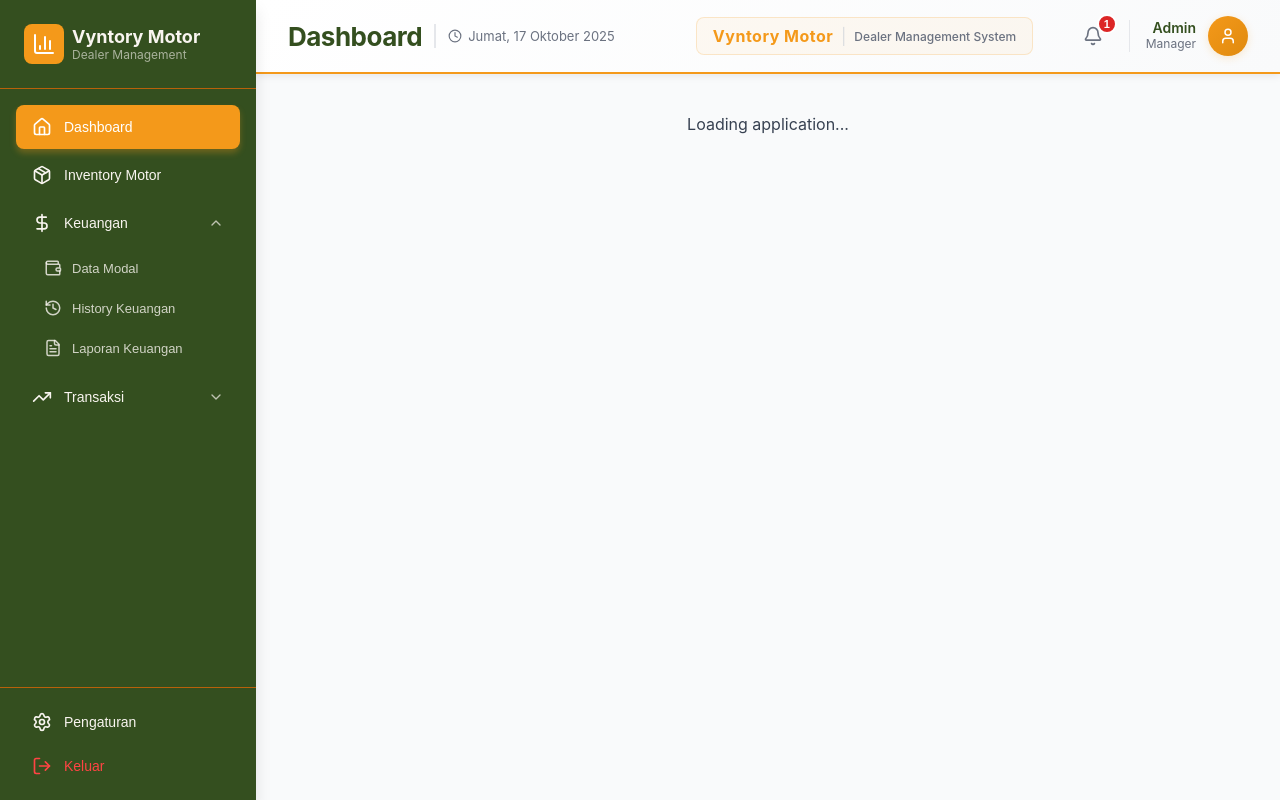
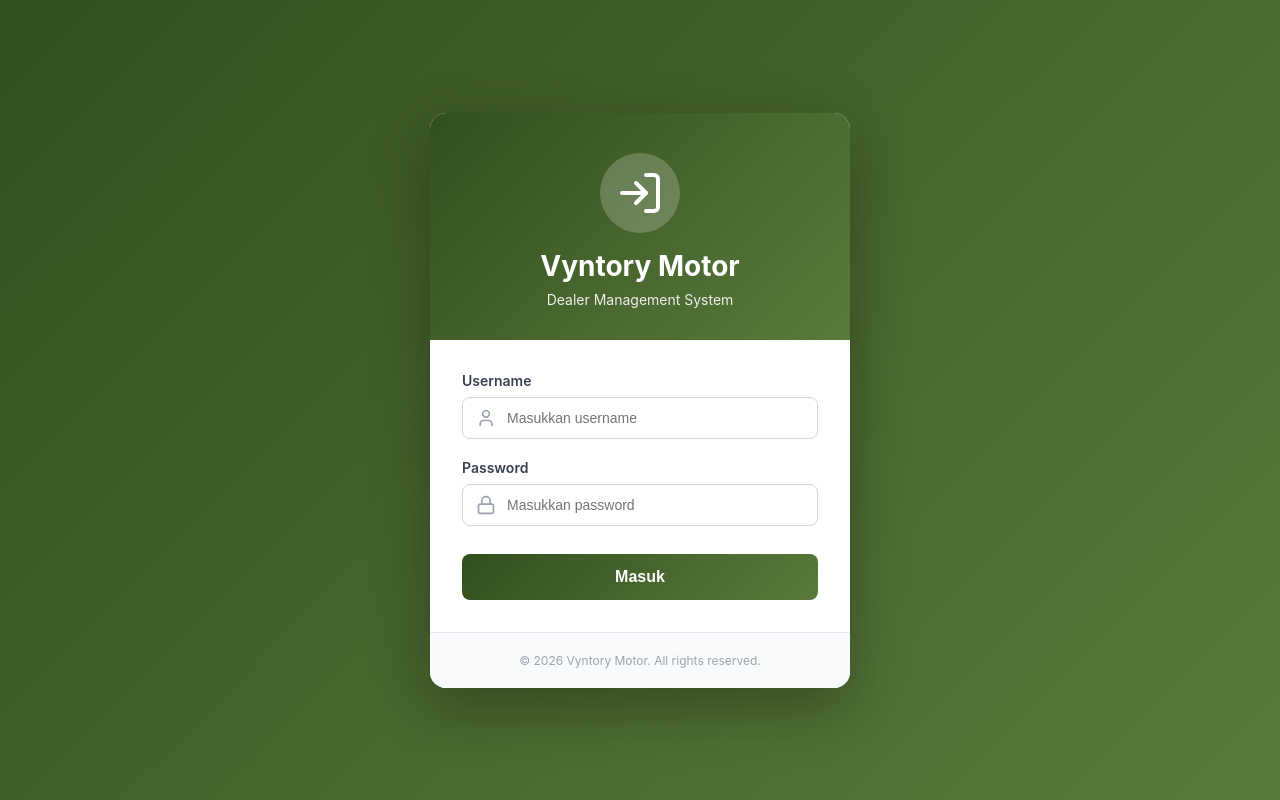
Before and after one commit to fadliEv/vyntory-motor, a React (Vite) app in the folder frontend/: page / in a window 1280 px wide. Built offline with nearby package versions, Linux system fonts and the light colour scheme.

Commit message:
add login page and auth

```diff
--- a/frontend/src/App.jsx
+++ b/frontend/src/App.jsx
@@ -9,12 +9,16 @@ import DataModal from './components/DataModal';
 import HistoryKeuangan from './components/HistoryKeuangan';
 import TransactionCreate from './components/TransactionCreate';
 import TransactionHistory from './components/TransactionHistory';
+import Login from './components/Login';
 
 
 function App() {
   const [currentPage, setCurrentPage] = useState('dashboard');
   const [wailsReady, setWailsReady] = useState(false);
   const [sidebarOpen, setSidebarOpen] = useState(true);
+  const [isAuthenticated, setIsAuthenticated] = useState(false);
+  const [user, setUser] = useState(null);
+  const [authChecked, setAuthChecked] = useState(false);
 
   useEffect(() => {
     // Wait for Wails runtime to be ready
@@ -26,7 +30,30 @@ function App() {
       }
     };
     checkWails();
+
+    // Check authentication from localStorage
+    const sessionToken = localStorage.getItem('sessionToken');
+    const storedUser = localStorage.getItem('user');
+
+    if (sessionToken && storedUser) {
+      try {
+        const parsedUser = JSON.parse(storedUser);
+        setUser(parsedUser);
+        setIsAuthenticated(true);
+      } catch (error) {
+        console.error('Failed to parse user data:', error);
+        localStorage.removeItem('sessionToken');
+        localStorage.removeItem('user');
+      }
+    }
+
+    setAuthChecked(true);
   }, []);
+
+  const handleLoginSuccess = (userData) => {
+    setUser(userData);
+    setIsAuthenticated(true);
+  };
 
   const renderPage = () => {
     if (!wailsReady) {
@@ -57,6 +84,28 @@ function App() {
     }
   };
 
+  // Show loading while checking auth
+  if (!authChecked) {
+    return (
+      <div style={{
+        display: 'flex',
+        alignItems: 'center',
+        justifyContent: 'center',
+        height: '100vh',
+        background: 'linear-gradient(135deg, #344F1F 0%, #5a7a3c 100%)',
+        color: '#ffffff'
+      }}>
+        <p>Loading...</p>
+      </div>
+    );
+  }
+
+  // Show login page if not authenticated
+  if (!isAuthenticated) {
+    return <Login onLoginSuccess={handleLoginSuccess} />;
+  }
+
+  // Show main app if authenticated
   return (
     <div className="app-container">
       <Sidebar
--- /dev/null
+++ b/frontend/src/components/Login.css
@@ -0,0 +1,151 @@
+.login-container {
+    min-height: 100vh;
+    display: flex;
+    align-items: center;
+    justify-content: center;
+    background: linear-gradient(135deg, #344F1F 0%, #5a7a3c 100%);
+    padding: 20px;
+}
+
+.login-box {
+    width: 100%;
+    max-width: 420px;
+    background: #ffffff;
+    border-radius: 16px;
+    box-shadow: 0 20px 60px rgba(0, 0, 0, 0.3);
+    overflow: hidden;
+}
+
+.login-header {
+    padding: 40px 32px 32px;
+    text-align: center;
+    background: linear-gradient(135deg, #344F1F 0%, #5a7a3c 100%);
+    color: #ffffff;
+}
+
+.login-logo {
+    display: inline-flex;
+    align-items: center;
+    justify-content: center;
+    width: 80px;
+    height: 80px;
+    background: rgba(255, 255, 255, 0.2);
+    border-radius: 50%;
+    margin-bottom: 16px;
+}
+
+.login-header h1 {
+    font-size: 28px;
+    font-weight: 700;
+    margin: 0 0 8px 0;
+}
+
+.login-header p {
+    font-size: 14px;
+    opacity: 0.9;
+    margin: 0;
+}
+
+.login-form {
+    padding: 32px;
+}
+
+.login-error {
+    display: flex;
+    align-items: center;
+    gap: 8px;
+    padding: 12px 16px;
+    background-color: #fef2f2;
+    border: 1px solid #fecaca;
+    border-radius: 8px;
+    color: #dc2626;
+    font-size: 14px;
+    margin-bottom: 24px;
+}
+
+.login-form-group {
+    margin-bottom: 20px;
+}
+
+.login-form-group label {
+    display: block;
+    font-size: 14px;
+    font-weight: 600;
+    color: #374151;
+    margin-bottom: 8px;
+}
+
+.login-input-wrapper {
+    position: relative;
+    display: flex;
+    align-items: center;
+}
+
+.login-input-wrapper svg {
+    position: absolute;
+    left: 14px;
+    color: #9ca3af;
+    pointer-events: none;
+}
+
+.login-input-wrapper input {
+    width: 100%;
+    padding: 12px 12px 12px 44px;
+    border: 1px solid #d1d5db;
+    border-radius: 8px;
+    font-size: 14px;
+    color: #374151;
+    transition: all 0.2s ease;
+}
+
+.login-input-wrapper input:focus {
+    outline: none;
+    border-color: #344F1F;
+    box-shadow: 0 0 0 3px rgba(52, 79, 31, 0.1);
+}
+
+.login-input-wrapper input:disabled {
+    background-color: #f9fafb;
+    cursor: not-allowed;
+}
+
+.login-btn {
+    width: 100%;
+    padding: 14px;
+    background: linear-gradient(135deg, #344F1F 0%, #5a7a3c 100%);
+    color: #ffffff;
+    border: none;
+    border-radius: 8px;
+    font-size: 16px;
+    font-weight: 600;
+    cursor: pointer;
+    transition: all 0.3s ease;
+    margin-top: 8px;
+}
+
+.login-btn:hover:not(:disabled) {
+    transform: translateY(-2px);
+    box-shadow: 0 8px 16px rgba(52, 79, 31, 0.3);
+}
+
+.login-btn:active:not(:disabled) {
+    transform: translateY(0);
+}
+
+.login-btn:disabled {
+    opacity: 0.6;
+    cursor: not-allowed;
+}
+
+.login-footer {
+    padding: 20px 32px;
+    background-color: #f9fafb;
+    text-align: center;
+    border-top: 1px solid #e5e7eb;
+}
+
+.login-footer p {
+    font-size: 12px;
+    color: #9ca3af;
+    margin: 0;
+}
--- /dev/null
+++ b/frontend/src/components/Login.jsx
@@ -0,0 +1,115 @@
+import React, { useState } from 'react';
+import { LogIn, User, Lock, AlertCircle } from 'lucide-react';
+import './Login.css';
+
+export default function Login({ onLoginSuccess }) {
+    const [username, setUsername] = useState('');
+    const [password, setPassword] = useState('');
+    const [error, setError] = useState('');
+    const [loading, setLoading] = useState(false);
+
+    const handleSubmit = async (e) => {
+        e.preventDefault();
+        setError('');
+
+        if (!username || !password) {
+            setError('Username dan password harus diisi');
+            return;
+        }
+
+        setLoading(true);
+
+        try {
+            // Simulate login - replace with actual API call
+            // const response = await Login(username, password);
+
+            // For now, accept any credentials and create mock session
+            const mockUser = {
+                id: 'USR-1',
+                username: username,
+                fullName: 'Demo User',
+                role: 'owner',
+                email: 'demo@example.com'
+            };
+
+            const mockSessionToken = 'mock-session-' + Date.now();
+
+            // Save to localStorage
+            localStorage.setItem('sessionToken', mockSessionToken);
+            localStorage.setItem('user', JSON.stringify(mockUser));
+
+            // Call success callback
+            onLoginSuccess(mockUser);
+
+        } catch (err) {
+            setError('Login gagal. Silakan coba lagi.');
+        } finally {
+            setLoading(false);
+        }
+    };
+
+    return (
+        <div className="login-container">
+            <div className="login-box">
+                <div className="login-header">
+                    <div className="login-logo">
+                        <LogIn size={48} />
+                    </div>
+                    <h1>Vyntory Motor</h1>
+                    <p>Dealer Management System</p>
+                </div>
+
+                <form onSubmit={handleSubmit} className="login-form">
+                    {error && (
+                        <div className="login-error">
+                            <AlertCircle size={16} />
+                            <span>{error}</span>
+                        </div>
+                    )}
+
+                    <div className="login-form-group">
+                        <label htmlFor="username">Username</label>
+                        <div className="login-input-wrapper">
+                            <User size={20} />
+                            <input
+                                id="username"
+                                type="text"
+                                value={username}
+                                onChange={(e) => setUsername(e.target.value)}
+                                placeholder="Masukkan username"
+                                disabled={loading}
+                            />
+                        </div>
+                    </div>
+
+                    <div className="login-form-group">
+                        <label htmlFor="password">Password</label>
+                        <div className="login-input-wrapper">
+                            <Lock size={20} />
+                            <input
+                                id="password"
+                                type="password"
+                                value={password}
+                                onChange={(e) => setPassword(e.target.value)}
+                                placeholder="Masukkan password"
+                                disabled={loading}
+                            />
+                        </div>
+                    </div>
+
+                    <button
+                        type="submit"
+                        className="login-btn"
+                        disabled={loading}
+                    >
+                        {loading ? 'Memproses...' : 'Masuk'}
+                    </button>
+                </form>
+
+                <div className="login-footer">
+                    <p>© 2026 Vyntory Motor. All rights reserved.</p>
+                </div>
+            </div>
+        </div>
+    );
+}
```
Also changed, not shown: 1 other file (tests, documents, lock files or other folders).
